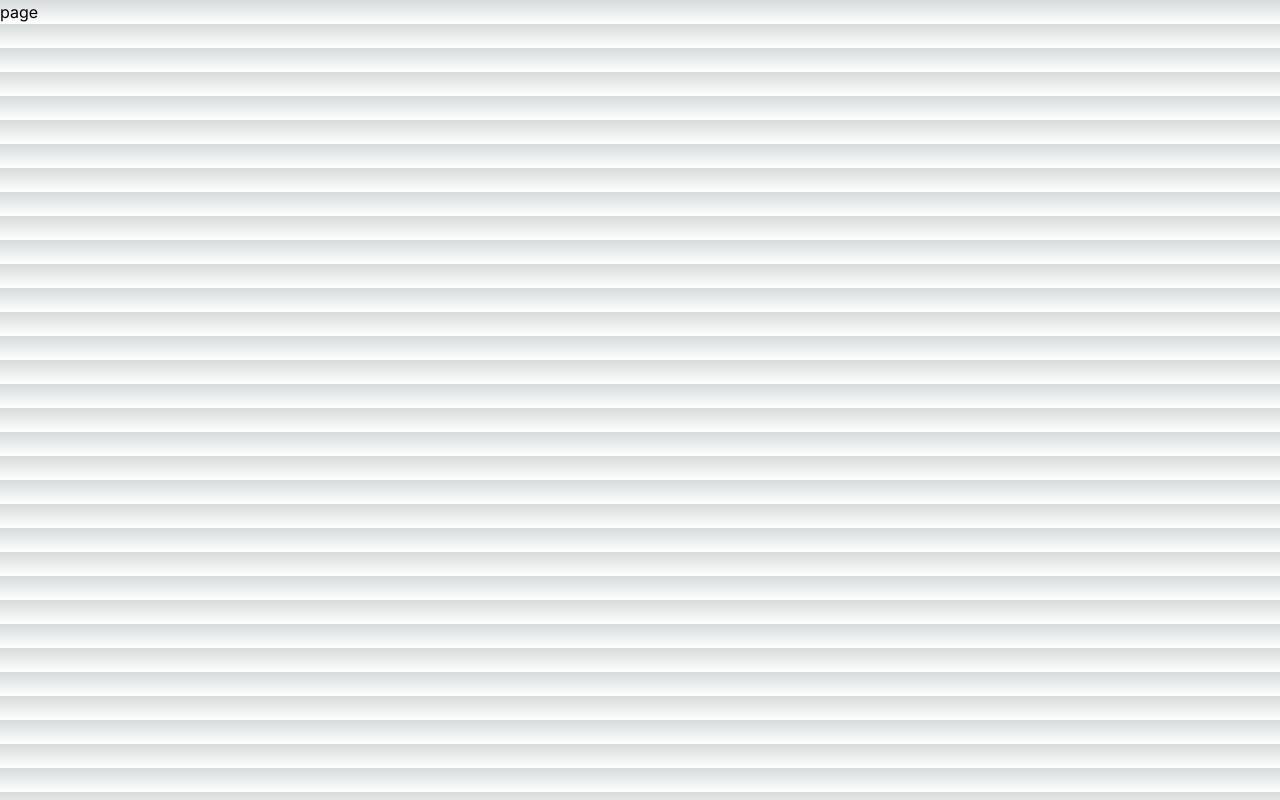
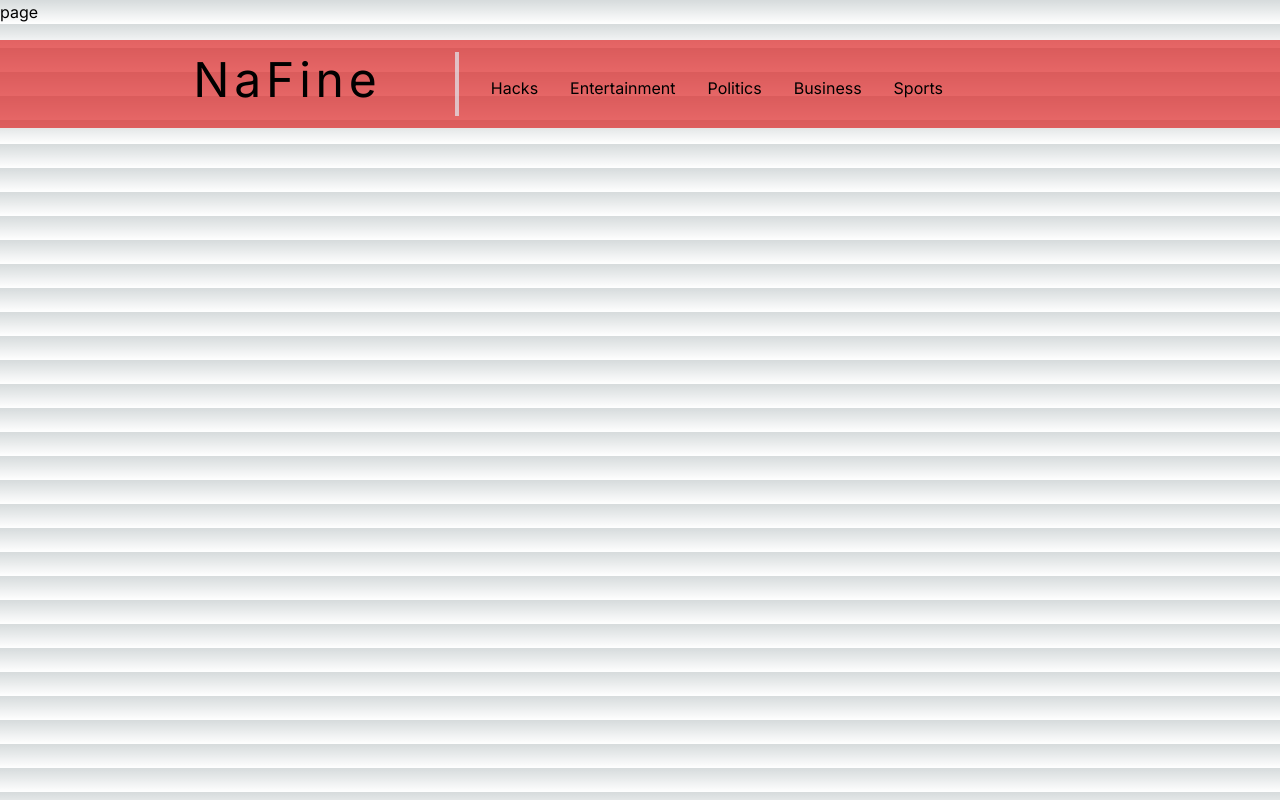
Before and after one commit to mungaben/nafineBlog, a Next.js app: page /About in a window 1280 px wide. Built offline with nearby package versions, Linux system fonts and the light colour scheme.

Commit message:
added zustand store

```diff
--- /dev/null
+++ b/Stores/POstStore.ts
@@ -0,0 +1,41 @@
+import {create} from 'zustand';
+
+interface IData {
+  slug: string;
+  tags: string[] | null;
+  comments: any[] | null;
+  _id: string;
+  title: string;
+  author: {
+    slug: any;
+    image: any;
+    name: string;
+  };
+  image: string;
+  categories: any[] | null;
+  publishedAt: string | null;
+  body: any[][];
+  _createdAt: string;
+}
+
+interface IStore {
+  data: IData[];
+  setData: (newData: IData[]) => void;
+  deleteData: (id: string) => void;
+  addData: (newItem: IData) => void;
+}
+
+const usePostStore = create<IStore>((set) => ({
+  data: [],
+  setData: (newData) => set({ data: newData }),
+  deleteData: (id) =>
+    set((state) => ({
+      data: state.data.filter((item) => item._id !== id),
+    })),
+  addData: (newItem) =>
+    set((state) => ({
+      data: [...state.data, newItem],
+    })),
+}));
+
+export default usePostStore;
--- a/app/layout.tsx
+++ b/app/layout.tsx
@@ -1,3 +1,4 @@
+import NavBar from '@/components/NavBar'
 import './globals.css'
 import { Inter } from 'next/font/google'
 
@@ -15,7 +16,9 @@ export default function RootLayout({
 }) {
   return (
     <html lang="en">
-      <body className={inter.className}>{children}</body>
+      <body className={inter.className}>
+        <NavBar/>
+        {children}</body>
     </html>
   )
 }
--- a/app/page.tsx
+++ b/app/page.tsx
@@ -1,20 +1,44 @@
+
+
+"use client"
 import Image from 'next/image'
 import { getPosts } from '@/sanity/UTILS/Posts'
 import { log } from 'console'
 import { PortableText } from '@portabletext/react'
+import usePostStore from '@/Stores/POstStore'
+import { useCallback, useEffect } from 'react'
+import Latest from '@/components/Latest'
 
 export default async function Home() {
-  const posts=await  getPosts()
-  log(posts)
+
+
+  const dataavil=useCallback(async ()=>{
+    const { setData,data}=usePostStore()
+    const posts=await  getPosts()
+    setData(posts)
+    console.log("fdata available",posts);
+    console.log("datata",data);
+
+
+  } ,[])
+  console.log("data");
+  useEffect(()=>{
+    dataavil()
+  },[])
+
   return (
-    <main className="flex flex-col items-center justify-between min-h-screen p-24">
-     {
+    <main className="flex flex-col w-full   min-h-screen p-24 bg-slate-200/70 ">
+     {/* {
       posts?.map((post)=>(
-        <div key={post._id}>
-          <PortableText value={post.body}/>
+        <div key={post?._id} className=' w-fit text-ellipsis overflow-hidden  mt-16    '>
+          <div className='truncate overflow-hidden ' >
+          <PortableText   value={post.body}/>
+          </div>
+
         </div>
       ))
-     }
+     } */}
+     <Latest/>
     </main>
   )
 }
--- /dev/null
+++ b/components/Business.tsx
@@ -0,0 +1,9 @@
+import React from 'react'
+
+const Business = () => {
+  return (
+    <div>Business</div>
+  )
+}
+
+export default Business
--- /dev/null
+++ b/components/Entertainment.tsx
@@ -0,0 +1,9 @@
+import React from 'react'
+
+const Entertainment = () => {
+  return (
+    <div>Entertainment</div>
+  )
+}
+
+export default Entertainment
--- /dev/null
+++ b/components/Hacks.tsx
@@ -0,0 +1,9 @@
+import React from 'react'
+
+const Hacks = () => {
+  return (
+    <div>Hacks</div>
+  )
+}
+
+export default Hacks
--- /dev/null
+++ b/components/Latest.tsx
@@ -0,0 +1,28 @@
+
+"use client"
+import usePostStore from '@/Stores/POstStore'
+import { log } from 'console'
+import React, { useCallback, useState } from 'react'
+import { useEffect } from 'react';
+
+const Latest = async() => {
+  const [postdata, setpostdata] = useState([])
+  const datavail=useCallback(()=>{
+    const {data}=usePostStore()
+    setpostdata(data)
+
+
+  },[])
+  console.log("data",postdata);
+
+    useEffect(()=>{
+      datavail()
+    },[])
+
+
+  return (
+    <div>Latest</div>
+  )
+}
+
+export default Latest
--- /dev/null
+++ b/components/NavBar.tsx
@@ -0,0 +1,44 @@
+import React from 'react'
+import Hacks from './Hacks'
+import Entertainment from './Entertainment'
+import POlitics from './Politics'
+import Business from './Business'
+import Sports from './Sports'
+
+const NavBar = () => {
+    return (
+        <nav className='fixed flex w-full md:mt-10  bg-red-600/70 transition delay-200'>
+            <div className='z-50 flex items-center justify-center mx-auto md:w-3/4  '>
+                <div className='left-0 flex items-center justify-center p-2 pt-0 md:w-1/4 lg:text-5xl md:4xl    m-4 '>
+                    <h1 className=' font-Bold lg:tracking-widest   md:mr-0 md:pr-0  '>
+                        NaFine
+                    </h1>
+                    {/* <div className=' lg:border-4 lg:border-slate-100/70 md:h-full   bg-slate-200/70 '>
+     <br/>
+                    </div> */}
+                </div>
+                <div className='flex flex-col items-start    pt-2 md:w-3/4 md:flex-row md:ml-10  text-center border-l-4 border-slate-200/70   '>
+                    <div className='md:ml-4 mt-10 md:mt-0   md:p-4  hover:bg-slate-200/60 rounded-lg'>
+                        <Hacks/>
+                    </div>
+                    <div className='md:p-4 hover:bg-slate-200/60 rounded-lg'>
+                        <Entertainment/>
+                    </div>
+                    <div className='md:p-4 hover:bg-slate-200/60 rounded-lg'>
+                        <POlitics/>
+                    </div>
+                    <div className='md:p-4 hover:bg-slate-200/60 rounded-lg'>
+                        <Business/>
+                    </div>
+                    <div className='md:p-4 hover:bg-slate-200/60 rounded-lg'>
+                        <Sports/>
+                    </div>
+
+                </div>
+            </div>
+
+        </nav>
+    )
+}
+
+export default NavBar
--- /dev/null
+++ b/components/Politics.tsx
@@ -0,0 +1,9 @@
+import React from 'react'
+
+const POlitics = () => {
+  return (
+    <div>Politics</div>
+  )
+}
+
+export default POlitics
--- /dev/null
+++ b/components/Sports.tsx
@@ -0,0 +1,9 @@
+import React from 'react'
+
+const Sports = () => {
+  return (
+    <div>Sports</div>
+  )
+}
+
+export default Sports
--- a/package.json
+++ b/package.json
@@ -27,6 +27,7 @@
     "react-dom": "18.2.0",
     "sanity": "^3.12.1",
     "tailwindcss": "3.3.2",
-    "typescript": "5.1.3"
+    "typescript": "5.1.3",
+    "zustand": "^4.3.8"
   }
 }
```
Also changed, not shown: 1 other file (tests, documents, lock files or other folders).
